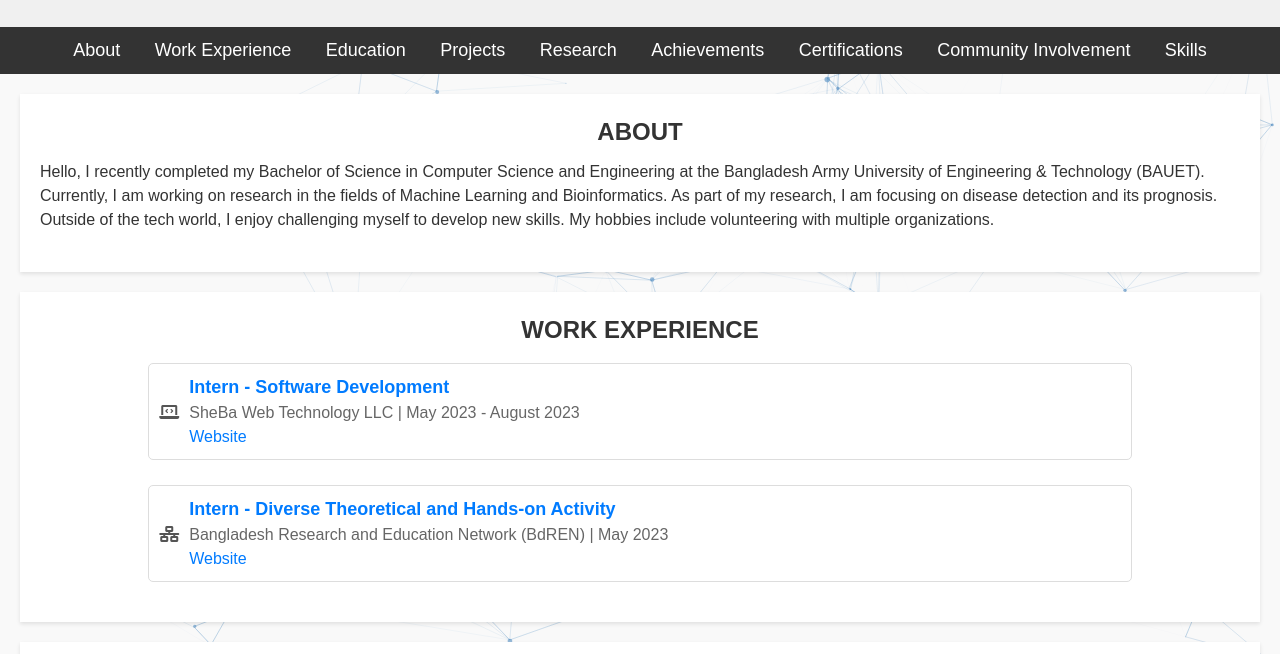
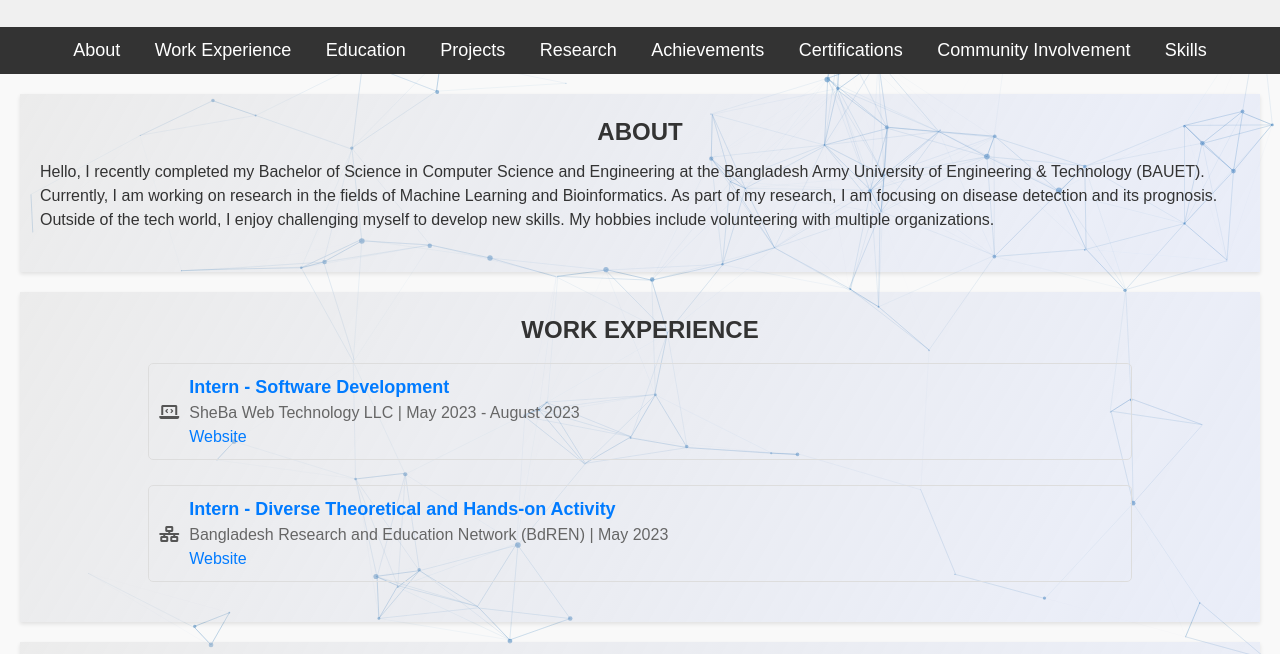
Before and after one commit to ARisHere/MyProtfolio, a plain HTML site: page index.html in a window 1280 px wide. Shown: the part 139-793 px from the top of the page. Drawn offline with nearby package versions, Linux system fonts and the light colour scheme.

Commit message:
transperant bg

```diff
--- a/index.html
+++ b/index.html
@@ -130,7 +130,6 @@
       }
       /* Section Styles */
       .section {
-        background-color: #fff;
         padding: 20px;
         margin: 20px;
         box-shadow: 0 2px 10px rgba(0, 0, 0, 0.1);
@@ -264,7 +263,13 @@
         }
       }
       .section {
-        background-color: #fff; /* Default background color */
+        background-color: transparent; /* Default background color */
+        /* backdrop-filter: blur(2px); */
+        background-image: linear-gradient(
+          120deg,
+          rgba(217, 217, 217, 0.4),
+          rgba(104, 141, 251, 0.1)
+        );
         padding: 20px;
         margin-bottom: 20px;
         box-shadow: 0 2px 4px rgba(0, 0, 0, 0.1);
```
